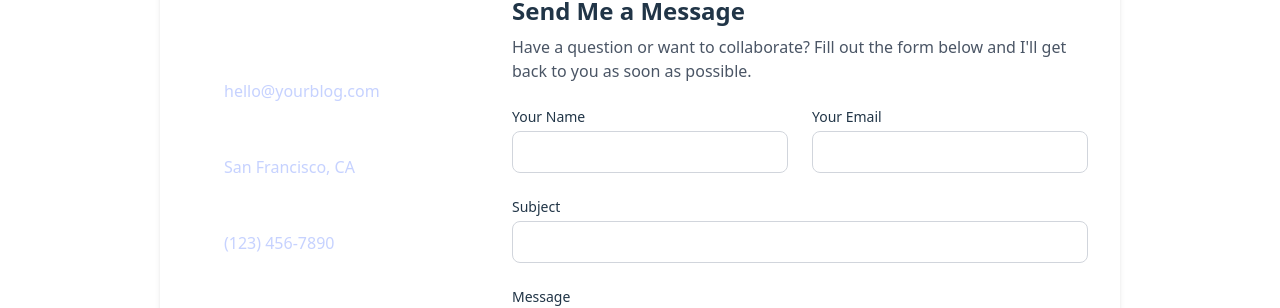
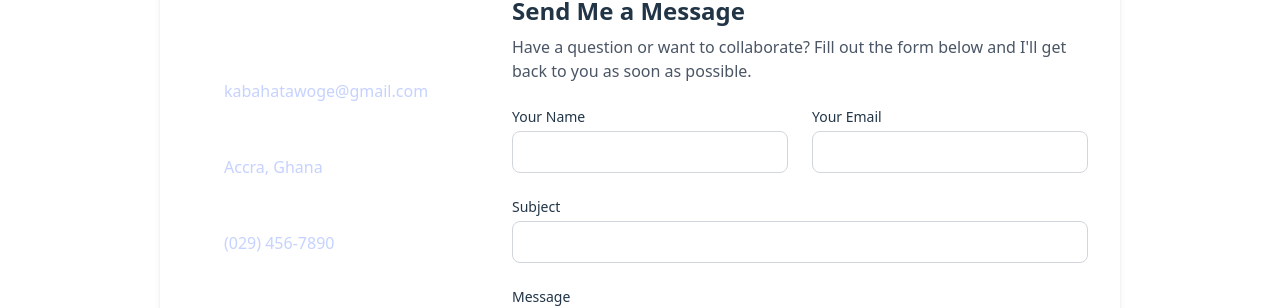
Before and after one commit to KLightiam/blog-site-frontend, a React (Vite) app: page /contact in a window 1280 px wide. Shown: the part 301-609 px from the top of the page. Built offline with nearby package versions, Linux system fonts and the light colour scheme.

Commit message:
update contact details on the contact page

```diff
--- a/src/pages/Contact.jsx
+++ b/src/pages/Contact.jsx
@@ -64,7 +64,7 @@ export default function ContactPage() {
                   <Mail className="w-5 h-5 mt-1 mr-3 flex-shrink-0" />
                   <div>
                     <h3 className="font-medium mb-1">Email</h3>
-                    <p className="text-indigo-200">hello@yourblog.com</p>
+                    <p className="text-indigo-200">kabahatawoge@gmail.com</p>
                   </div>
                 </div>
 
@@ -72,7 +72,7 @@ export default function ContactPage() {
                   <MapPin className="w-5 h-5 mt-1 mr-3 flex-shrink-0" />
                   <div>
                     <h3 className="font-medium mb-1">Location</h3>
-                    <p className="text-indigo-200">San Francisco, CA</p>
+                    <p className="text-indigo-200">Accra, Ghana</p>
                   </div>
                 </div>
 
@@ -80,7 +80,7 @@ export default function ContactPage() {
                   <Phone className="w-5 h-5 mt-1 mr-3 flex-shrink-0" />
                   <div>
                     <h3 className="font-medium mb-1">Phone</h3>
-                    <p className="text-indigo-200">(123) 456-7890</p>
+                    <p className="text-indigo-200">(029) 456-7890</p>
                   </div>
                 </div>
               </div>
```
